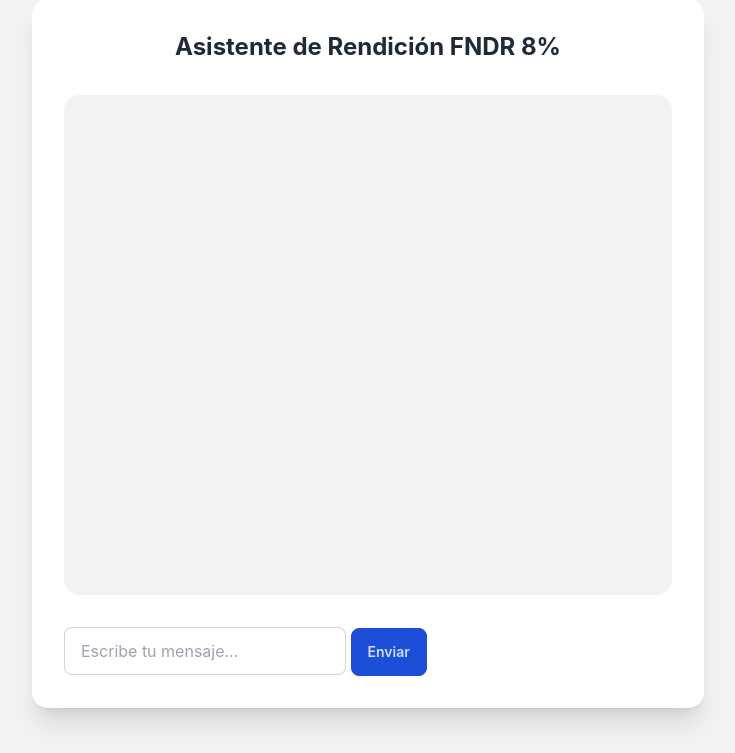
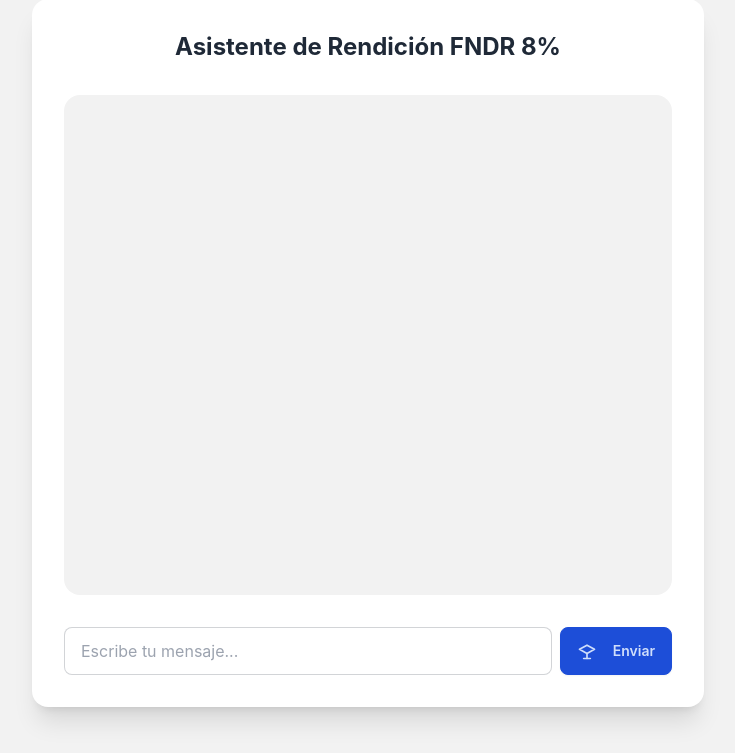
Before and after one commit to felix-antonio-sl/vinc-py, a Flask app: page / in a window 1280 px wide. Shown: the part 47-800 px from the top of the page, without its empty margins (272-1007 px from the left). Run offline with Flask 3, Linux system fonts and the light colour scheme; data comes from the database, SQL or seed files in the repository.

Commit message:
Enhance chat interface and CSS styles for improved user experience
- Added new utility classes in style.css for margin, height, width, and animation effects.
- Updated chat.html to include a loading indicator during message processing and improved button styling with an icon.
- Enhanced message handling in the chat by allowing for loading states and applying animations to chat bubbles for better visual feedback.
- Improved layout with flexbox and spacing adjustments for a more responsive design.

```diff
--- a/app/static/css/style.css
+++ b/app/static/css/style.css
@@ -2307,10 +2307,18 @@ html {
   margin-bottom: 1.5rem;
 }
 
+.mr-2 {
+  margin-right: 0.5rem;
+}
+
 .flex {
   display: flex;
 }
 
+.h-5 {
+  height: 1.25rem;
+}
+
 .h-\[500px\] {
   height: 500px;
 }
@@ -2319,6 +2327,10 @@ html {
   min-height: 100vh;
 }
 
+.w-5 {
+  width: 1.25rem;
+}
+
 .w-full {
   width: 100%;
 }
@@ -2331,12 +2343,26 @@ html {
   flex: 1 1 0%;
 }
 
+@keyframes pulse {
+  50% {
+    opacity: .5;
+  }
+}
+
+.animate-pulse {
+  animation: pulse 2s cubic-bezier(0.4, 0, 0.6, 1) infinite;
+}
+
 .items-center {
   align-items: center;
 }
 
 .justify-center {
   justify-content: center;
+}
+
+.gap-2 {
+  gap: 0.5rem;
 }
 
 .space-y-4 > :not([hidden]) ~ :not([hidden]) {
--- a/app/templates/chat.html
+++ b/app/templates/chat.html
@@ -27,9 +27,11 @@
           <div
             id="chat-window"
             class="h-[500px] overflow-y-auto mb-6 rounded-box bg-base-200 p-4 space-y-4"
-          ></div>
+          >
+            <!-- Mensajes del chat se agregarán aquí -->
+          </div>
 
-          <form id="chat-form" class="input-group">
+          <form id="chat-form" class="flex gap-2">
             <input
               type="text"
               id="message-input"
@@ -37,7 +39,35 @@
               placeholder="Escribe tu mensaje..."
               required
             />
-            <button type="submit" class="btn btn-primary">Enviar</button>
+            <button type="submit" class="btn btn-primary flex items-center">
+              <svg
+                xmlns="http://www.w3.org/2000/svg"
+                class="h-5 w-5 mr-2"
+                fill="none"
+                viewBox="0 0 24 24"
+                stroke="currentColor"
+              >
+                <path
+                  stroke-linecap="round"
+                  stroke-linejoin="round"
+                  stroke-width="2"
+                  d="M3 10l9 5 9-5-9-5-9 5z"
+                />
+                <path
+                  stroke-linecap="round"
+                  stroke-linejoin="round"
+                  stroke-width="2"
+                  d="M12 15v6"
+                />
+                <path
+                  stroke-linecap="round"
+                  stroke-linejoin="round"
+                  stroke-width="2"
+                  d="M8 21h8"
+                />
+              </svg>
+              Enviar
+            </button>
           </form>
         </div>
       </div>
@@ -83,6 +113,9 @@
         // Limpiar el input
         messageInput.value = "";
 
+        // Mostrar indicador de carga
+        const loadingMessage = appendMessage("Asistente", "Cargando...", 'assistant', true);
+
         // Enviar el mensaje al asistente
         try {
           const response = await fetch("/api/chat/message", {
@@ -94,18 +127,21 @@
           });
           const data = await response.json();
           if (data.success) {
+            chatWindow.removeChild(loadingMessage);
             appendMessage("Asistente", data.response, 'assistant');
           } else {
+            chatWindow.removeChild(loadingMessage);
             appendMessage("Asistente", "Hubo un error al procesar tu solicitud.", 'assistant');
           }
         } catch (error) {
           console.error("Error:", error);
+          chatWindow.removeChild(loadingMessage);
           appendMessage("Asistente", "Hubo un problema al conectar con el servidor.", 'assistant');
         }
       });
 
       // Función para agregar mensajes al chat
-      function appendMessage(author, message, type = 'user') {
+      function appendMessage(author, message, type = 'user', isLoading = false) {
         const messageElement = document.createElement("div");
         messageElement.className = `chat ${type === 'user' ? 'chat-end' : 'chat-start'}`;
 
@@ -120,14 +156,21 @@
               type === 'user'
                   ? 'bg-gray-200 text-gray-800 rounded-lg'
                   : 'bg-white text-gray-700'
-            }">
+          } ${isLoading ? 'animate-pulse' : ''}">
               ${messageContent}
           </div>
         `;
 
         chatWindow.appendChild(messageElement);
+
+        if (!isLoading) {
+          // Animación de transición
           messageElement.classList.add('chat-message-transition');
+          // Scroll automático al final
           chatWindow.scrollTop = chatWindow.scrollHeight;
+        }
+
+        return messageElement;
       }
     </script>
   </body>
```
Lines whose indentation alone changed are shown as unchanged.
